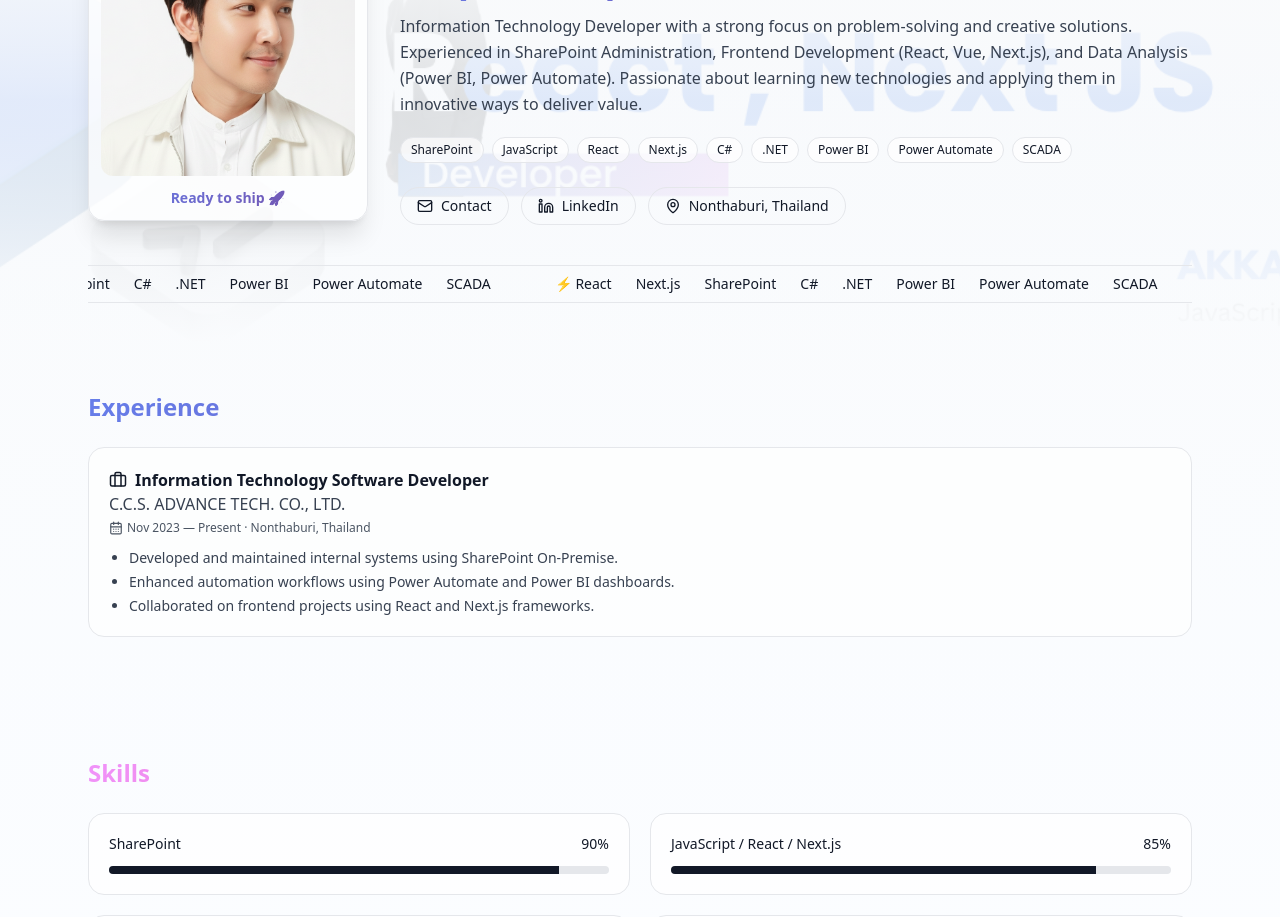
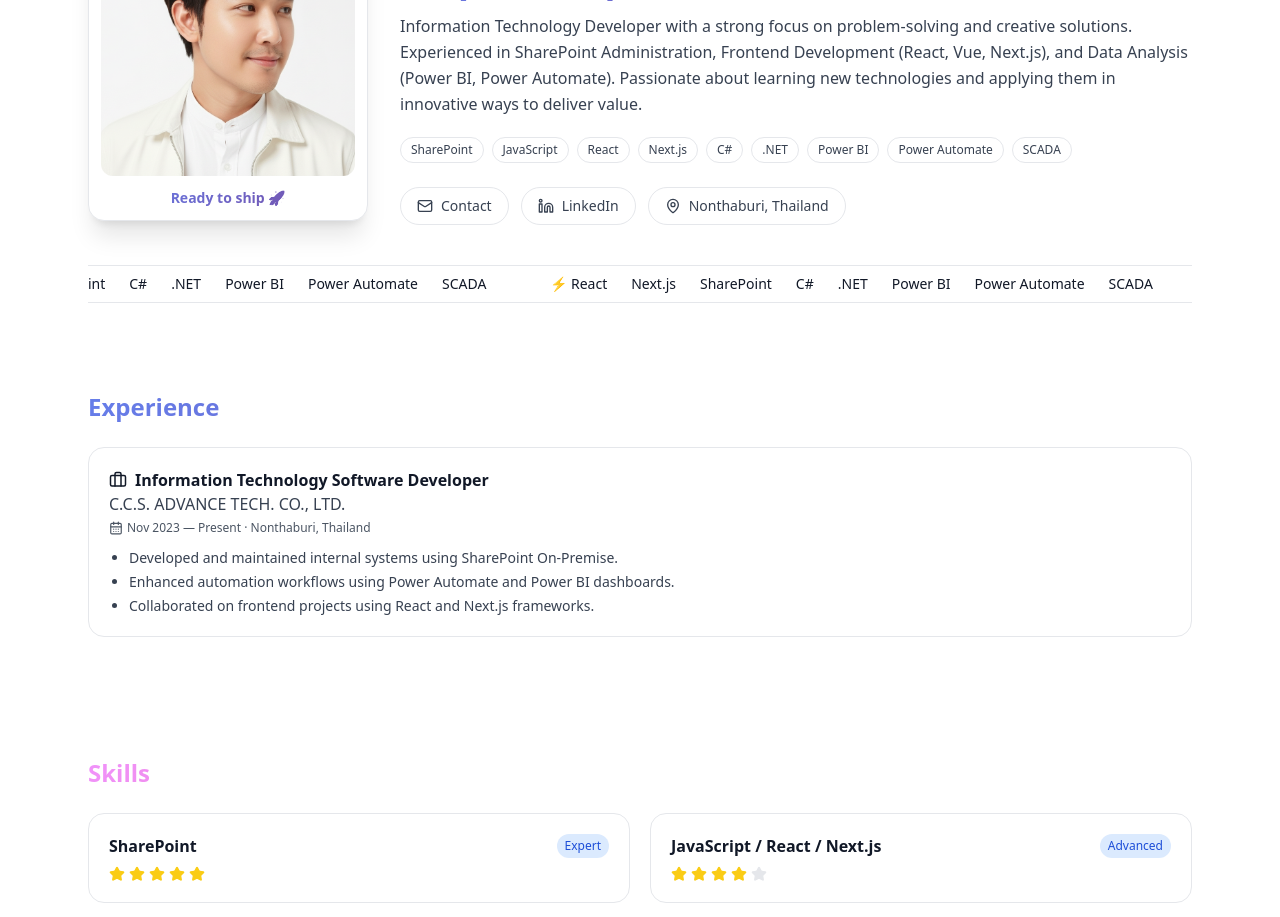
Before and after one commit to akkpol/akkapol-portfolio, a Next.js app: page / in a window 1280 px wide. Shown: the part 200-1117 px from the top of the page. Built offline with nearby package versions, Linux system fonts and the light colour scheme.

Commit message:
feat: เปลี่ยน skill เป็น stars, เอา banner ออก, ปรับปรุง dark mode

```diff
--- a/app/page.tsx
+++ b/app/page.tsx
@@ -94,8 +94,8 @@ export default function ProfilePage() {
   }
 
   return (
-    <main className={(dark ? 'dark ' : '') + 'min-h-screen bg-gradient-to-b from-gray-50 via-blue-50/30 to-white text-gray-900 dark:from-gray-900 dark:via-purple-900/20 dark:to-gray-950 dark:text-gray-50'}>
-      <header className="sticky top-0 backdrop-blur bg-white/70 dark:bg-black/30 border-b z-10">
+    <main className={(dark ? 'dark ' : '') + 'min-h-screen bg-white text-gray-900 dark:bg-gray-950 dark:text-gray-50 transition-colors duration-300'}>
+      <header className="sticky top-0 backdrop-blur-md bg-white/80 dark:bg-gray-950/80 border-b border-gray-200 dark:border-gray-800 z-10">
         <nav className="max-w-6xl mx-auto px-6 h-14 flex items-center justify-between">
           <a href="#" className="font-semibold tracking-tight gradient-text">{b.name}</a>
           <div className="flex items-center gap-4 text-sm">
@@ -108,13 +108,12 @@ export default function ProfilePage() {
       </header>
 
       <section className="relative">
-        <div className="absolute inset-0 -z-10 bg-gradient-to-b from-white/90 to-white via-blue-50/40 dark:from-gray-900/90 dark:via-purple-900/20 dark:to-gray-950" />
-        <div className="absolute inset-0 -z-20 bg-no-repeat bg-cover bg-center opacity-80 dark:opacity-60" style={{ backgroundImage: `url('${bannerUrl}')` }} />
+        <div className="absolute inset-0 -z-10 bg-gradient-to-b from-white via-blue-50/30 to-white dark:from-gray-900 dark:via-purple-900/10 dark:to-gray-950" />
 
         <div className="max-w-6xl mx-auto px-6 pt-12 pb-10">
           <motion.div initial={{ opacity: 0, y: 16 }} animate={{ opacity: 1, y: 0 }} transition={{ duration: 0.5 }} className="grid md:grid-cols-[280px,1fr] gap-8 items-center">
             <div onMouseMove={onMouseMove} onMouseLeave={onMouseLeave} className="[perspective:1000px]">
-              <div ref={cardRef} className="rounded-2xl border bg-white/70 dark:bg-white/10 shadow-xl p-3 transition-transform will-change-transform">
+              <div ref={cardRef} className="rounded-2xl border border-gray-200 dark:border-gray-800 bg-white dark:bg-gray-900 shadow-xl p-3 transition-transform will-change-transform">
                 <ProfileImage src="/profile.jpg" alt={b.name} />
                 <div className="mt-3 text-center text-sm gradient-text-blue font-semibold">Ready to ship 🚀</div>
               </div>
@@ -122,23 +121,23 @@ export default function ProfilePage() {
 
             <div>
               <h1 className="text-4xl md:text-5xl font-black tracking-tight gradient-text-blue">{b.headline}</h1>
-              <p className="mt-3 text-gray-700 dark:text-gray-200 leading-relaxed">{b.about}</p>
+              <p className="mt-3 text-gray-700 dark:text-gray-300 leading-relaxed">{b.about}</p>
               <div className="mt-5 flex flex-wrap gap-2">
                 {b.keywords.map((k, i) => (
-                  <span key={i} className="inline-flex items-center px-2.5 py-1 rounded-full text-xs border bg-white/70 dark:bg-white/5">
+                  <span key={i} className="inline-flex items-center px-2.5 py-1 rounded-full text-xs border border-gray-200 dark:border-gray-700 bg-white dark:bg-gray-800 text-gray-700 dark:text-gray-300">
                     {k}
                   </span>
                 ))}
               </div>
 
               <div className="mt-6 flex flex-wrap gap-3 text-sm">
-                <a className="inline-flex items-center gap-2 px-4 py-2 rounded-full border hover:shadow" href={`mailto:${b.email}`}>
+                <a className="inline-flex items-center gap-2 px-4 py-2 rounded-full border border-gray-200 dark:border-gray-700 bg-white dark:bg-gray-900 hover:shadow-md transition-shadow text-gray-700 dark:text-gray-300" href={`mailto:${b.email}`}>
                   <Mail size={16} />Contact
                 </a>
-                <a className="inline-flex items-center gap-2 px-4 py-2 rounded-full border hover:shadow" href={b.socials.linkedin} target="_blank" rel="noreferrer">
+                <a className="inline-flex items-center gap-2 px-4 py-2 rounded-full border border-gray-200 dark:border-gray-700 bg-white dark:bg-gray-900 hover:shadow-md transition-shadow text-gray-700 dark:text-gray-300" href={b.socials.linkedin} target="_blank" rel="noreferrer">
                   <Linkedin size={16} />LinkedIn
                 </a>
-                <span className="inline-flex items-center gap-2 px-4 py-2 rounded-full border">
+                <span className="inline-flex items-center gap-2 px-4 py-2 rounded-full border border-gray-200 dark:border-gray-700 bg-white dark:bg-gray-900 text-gray-700 dark:text-gray-300">
                   <MapPin size={16} />{b.location}
                 </span>
               </div>
@@ -187,7 +186,7 @@ export default function ProfilePage() {
         ))}
       </section>
 
-      <footer className="border-t mt-10">
+      <footer className="border-t border-gray-200 dark:border-gray-800 mt-10">
         <div className="max-w-6xl mx-auto px-6 py-10 text-sm text-gray-600 dark:text-gray-400">
           <p>© {new Date().getFullYear()} {b.name}. Built with Next.js · Tailwind · Framer Motion.</p>
         </div>
--- a/components/CertificationCard.tsx
+++ b/components/CertificationCard.tsx
@@ -27,7 +27,7 @@ export default function CertificationCard({ certification, index }: Certificatio
       whileInView={{ scale: 1, opacity: 1 }}
       viewport={{ once: true }}
       transition={{ type: 'spring', stiffness: 120 }}
-      className="flex items-center gap-3 border rounded-2xl p-4 bg-white/70 dark:bg-white/5 mb-3"
+      className="flex items-center gap-3 border border-gray-200 dark:border-gray-800 rounded-2xl p-4 bg-white dark:bg-gray-900 mb-3 hover:shadow-lg transition-shadow"
     >
       <Award size={18} />
       <div>
--- a/components/ExperienceCard.tsx
+++ b/components/ExperienceCard.tsx
@@ -41,7 +41,7 @@ export default function ExperienceCard({ experience, index }: ExperienceCardProp
       whileInView={{ opacity: 1, y: 0 }}
       viewport={{ once: true }}
       transition={{ duration: 0.4, delay: index * 0.05 }}
-      className="mb-6 border rounded-2xl p-5 bg-white/70 dark:bg-white/5"
+      className="mb-6 border border-gray-200 dark:border-gray-800 rounded-2xl p-5 bg-white dark:bg-gray-900 hover:shadow-lg transition-shadow"
     >
       <h3 className="font-semibold flex items-center gap-2">
         <Briefcase size={18} />
--- a/components/SkillCard.tsx
+++ b/components/SkillCard.tsx
@@ -1,7 +1,7 @@
 'use client';
 import { motion } from 'framer-motion';
 import { Skill } from '@/types';
-import ProgressBar from './ProgressBar';
+import { Star } from 'lucide-react';
 
 interface SkillCardProps {
   skill: Skill;
@@ -20,10 +20,25 @@ function validateSkill(skill: Skill): boolean {
   return true;
 }
 
+function getSkillLevel(level: number): string {
+  if (level >= 90) return 'Expert';
+  if (level >= 75) return 'Advanced';
+  if (level >= 60) return 'Intermediate';
+  return 'Beginner';
+}
+
+function getStars(level: number): number {
+  // Convert percentage to 5-star rating
+  return Math.round((level / 100) * 5);
+}
+
 export default function SkillCard({ skill, index }: SkillCardProps) {
   if (!validateSkill(skill)) {
     return null;
   }
+
+  const starCount = getStars(skill.level);
+  const levelText = getSkillLevel(skill.level);
 
   return (
     <motion.div
@@ -31,14 +46,25 @@ export default function SkillCard({ skill, index }: SkillCardProps) {
       whileInView={{ opacity: 1, y: 0 }}
       viewport={{ once: true }}
       transition={{ duration: 0.3 }}
-      className="rounded-2xl border p-5 bg-white/70 dark:bg-white/5"
+      className="rounded-2xl border p-5 bg-white/70 dark:bg-white/5 hover:shadow-lg transition-shadow"
     >
-      <div className="flex justify-between text-sm font-medium">
-        <span>{skill.name}</span>
-        <span>{skill.level}%</span>
+      <div className="flex items-center justify-between mb-2">
+        <span className="font-semibold text-gray-900 dark:text-white">{skill.name}</span>
+        <span className="text-xs px-2 py-1 rounded-full bg-blue-100 dark:bg-blue-900 text-blue-700 dark:text-blue-300 font-medium">
+          {levelText}
+        </span>
       </div>
-      <div className="mt-3">
-        <ProgressBar value={skill.level} />
+      <div className="flex items-center gap-1">
+        {[...Array(5)].map((_, i) => (
+          <Star
+            key={i}
+            size={16}
+            className={i < starCount
+              ? 'fill-yellow-400 text-yellow-400'
+              : 'fill-gray-200 dark:fill-gray-700 text-gray-200 dark:text-gray-700'
+            }
+          />
+        ))}
       </div>
     </motion.div>
   );
```
